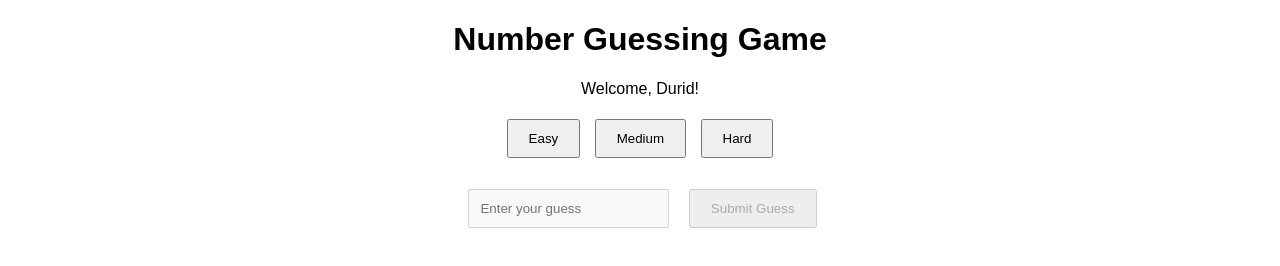
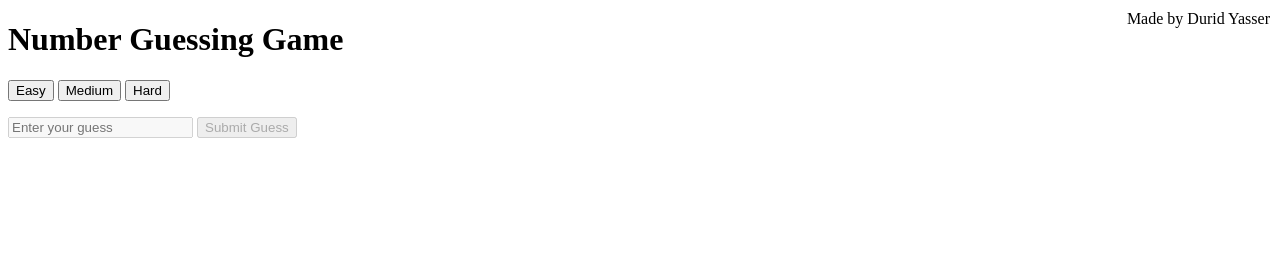
Before and after one commit to DarkHonored/number-guessing-game, a plain HTML site: page index.html in a window 1280 px wide. Drawn offline with Linux system fonts and the light colour scheme.

Commit message:
Add files via upload

```diff
--- a/index.html
+++ b/index.html
@@ -8,7 +8,7 @@
 </head>
 <body>
     <h1>Number Guessing Game</h1>
-    <p id="greeting"></p> <!-- This will show the user's name -->
+    <div id="footer">Made by Durid Yasser</div> <!-- Added this line -->
     <div>
         <button id="easy">Easy</button>
         <button id="medium">Medium</button>
--- a/styles.css
+++ b/styles.css
@@ -1,14 +1,7 @@
-body {
-    font-family: Arial, sans-serif;
-    text-align: center;
+#footer {
+    position: absolute;
+    top: 10px; /* Adjust as needed */
+    right: 10px; /* Adjust as needed */
+    font-size: 16px; /* Adjust font size as needed */
+    color: black; /* Change color if desired */
 }
-
-button {
-    margin: 5px;
-    padding: 10px 20px;
-}
-
-input {
-    margin: 10px;
-    padding: 10px;
-}
```
